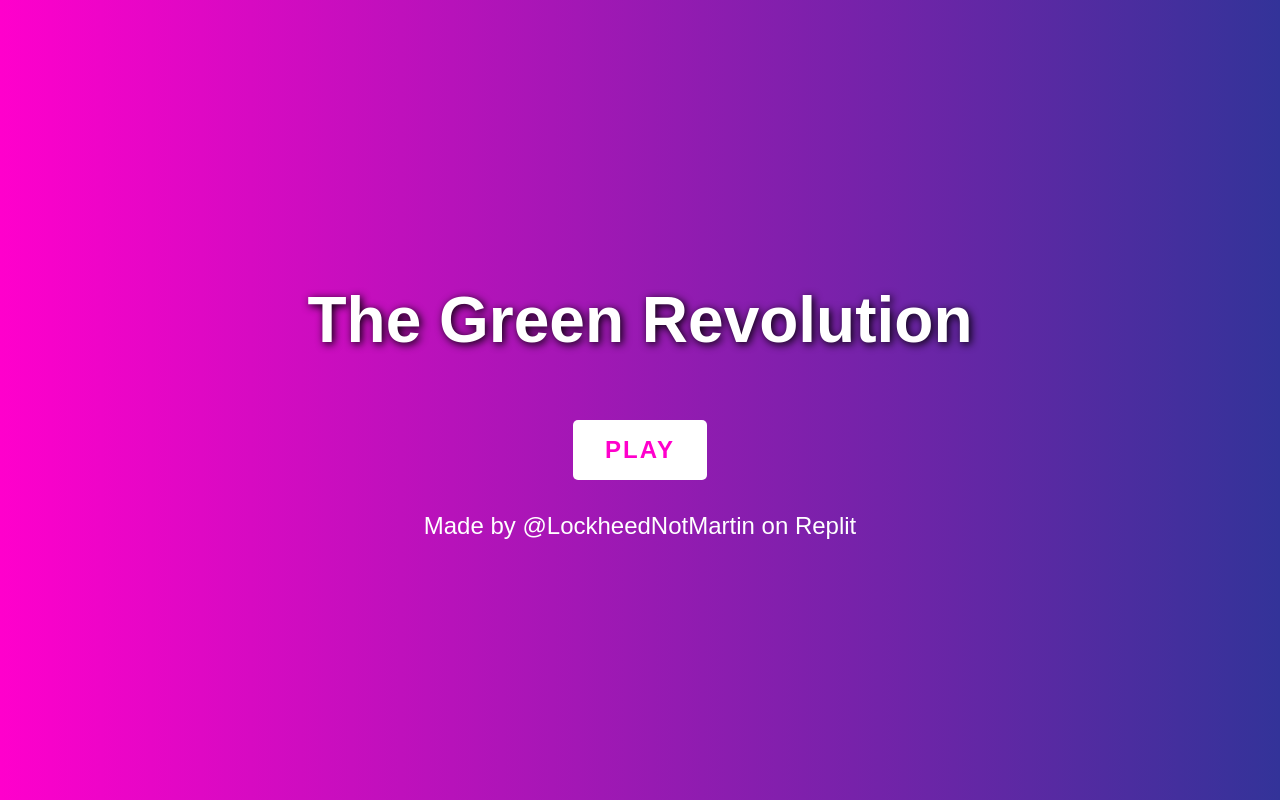
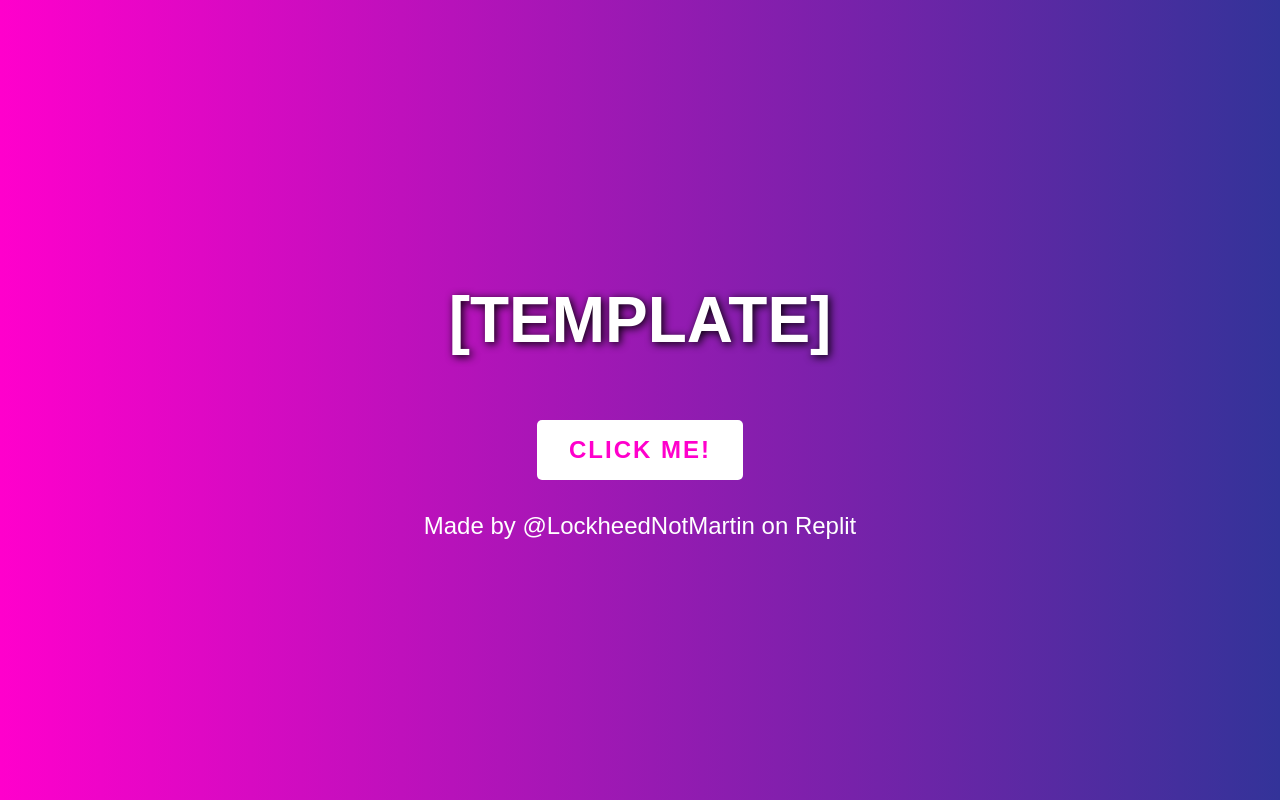
Before and after one commit to LockheedNotMartin/Fun-Site, a plain HTML site: page index.html in a window 1280 px wide. Drawn offline with Linux system fonts and the light colour scheme.

Commit message:
Update index.html

```diff
--- a/index.html
+++ b/index.html
@@ -2,8 +2,8 @@
 <html lang="en">
 
 <head>
-  <title>The Green Revolution - Play Games and Learn about the Environment</title>
-  <meta name="description" content="The Green Revolution is a fun site created by @LockheedNotMartin. Play games, learn about the environment, and have fun!">
+  <title>Template</title>
+  <meta name="description" content="Just a website template">
 
   <style>
     body {
@@ -85,9 +85,9 @@
 
 <body>
   <div class="container">
-    <h1>The Green Revolution</h1>
-    <button>Play</button>
-    <a href="https://replit.com/@LockheedNotMartin/fun-site" id="subtitle">Made by @LockheedNotMartin on Replit</a>
+    <h1>[TEMPLATE]</h1>
+    <button>Click me!</button>
+    <a href="https://replit.com/@LockheedNotMartin" id="subtitle">Made by @LockheedNotMartin on Replit</a>
   </div>
   <script>
     const button = document.querySelector('button');
```
